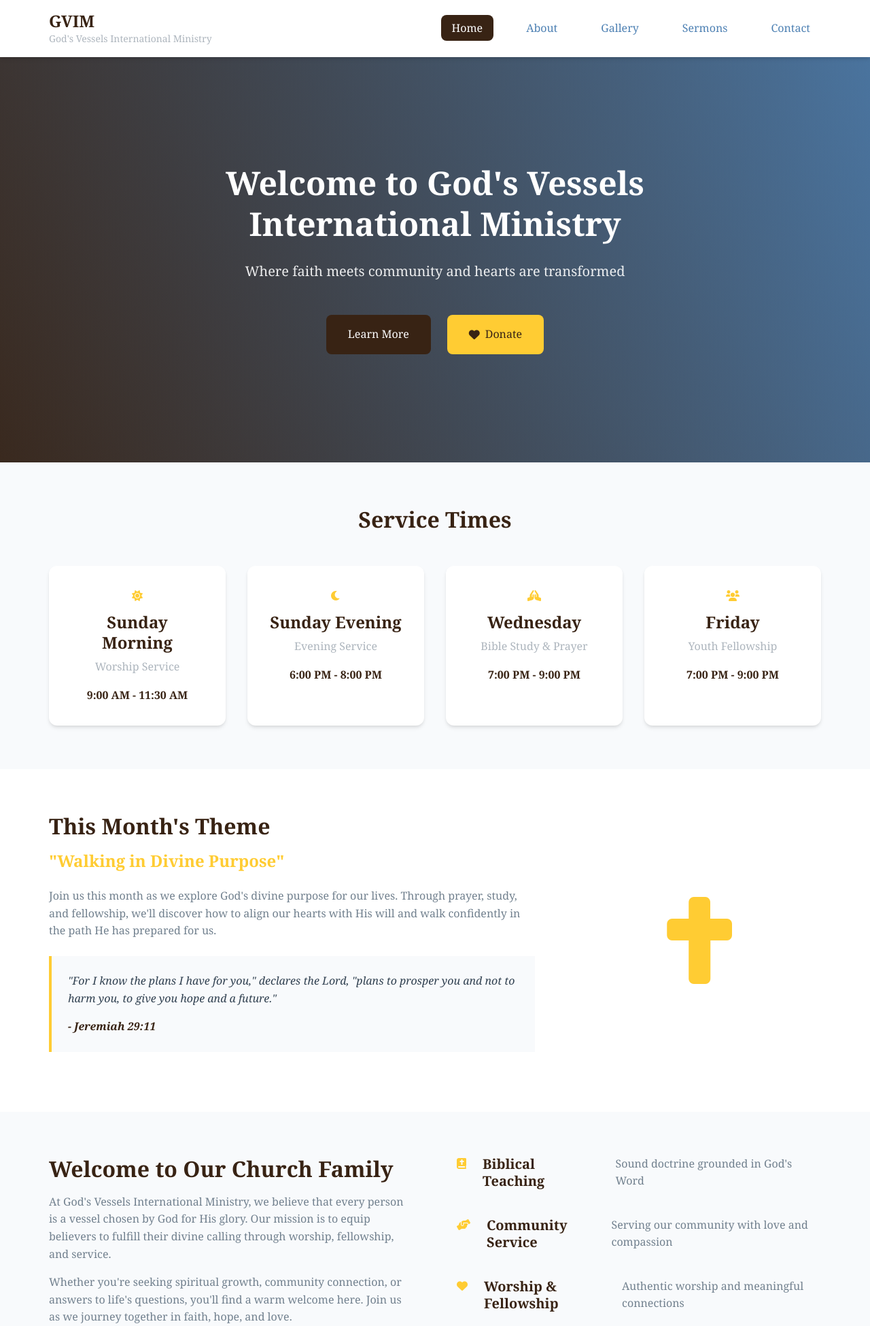
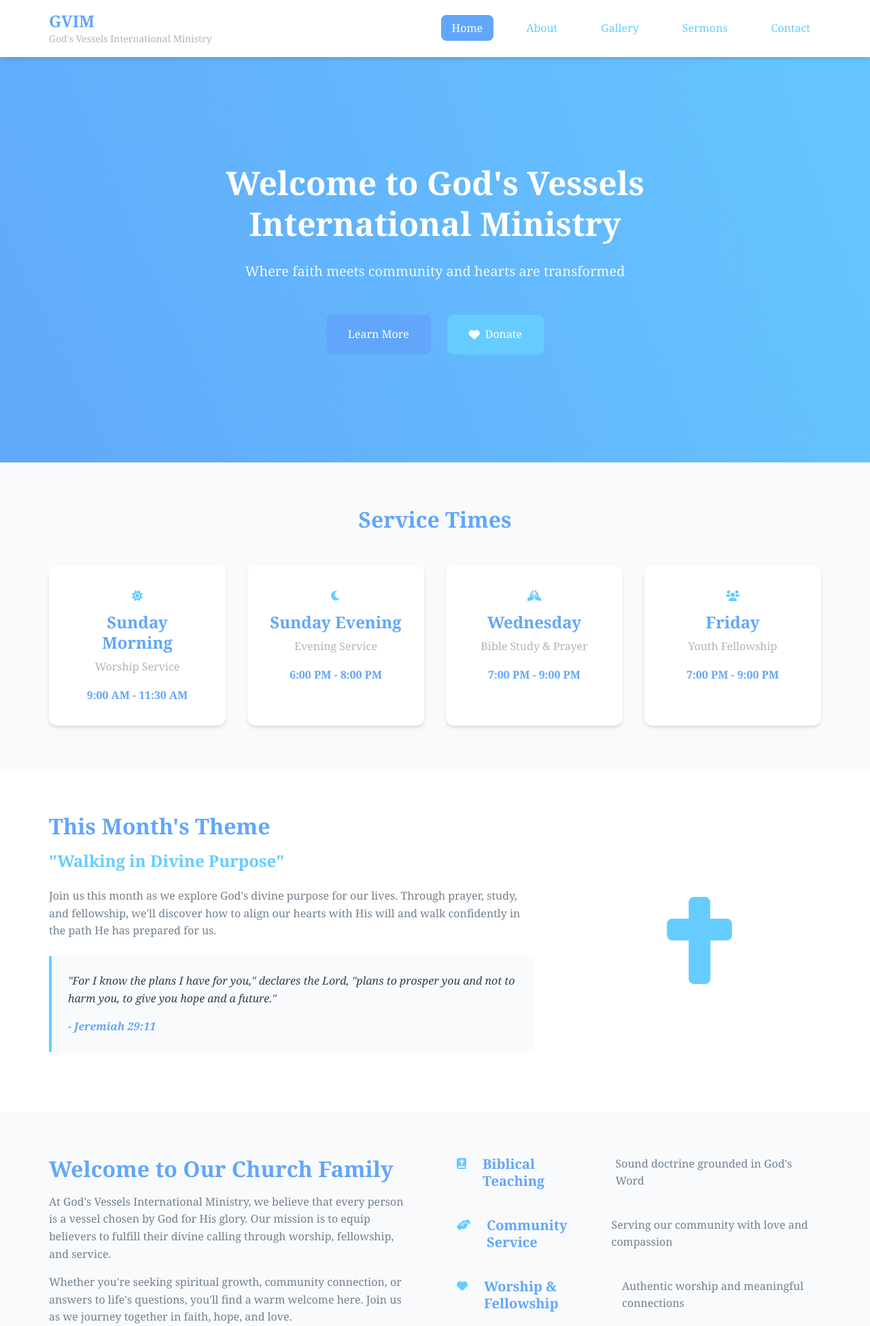
Before and after one commit to tallZacchaeus/gvim, a PHP site: page / in a window 1280 px wide. Shown: the top 1950 px of the page at 68% size. Run offline with PHP 8.4, Linux system fonts and the light colour scheme.

Commit message:
Change the overall look of the website to a blue, sky blue, and white theme
Modify CSS color variables in style.css to implement a new blue color scheme.

Replit-Commit-Author: Agent
Replit-Commit-Session-Id: 700e4966-fda8-438f-a7cc-e0233ece42db
Replit-Commit-Screenshot-Url: https://storage.googleapis.com/screenshot-production-us-central1/32853747-e98f-4b10-805a-ab2010873307/1d07e98a-3429-441a-8b42-d1ecc31a7d22.jpg

```diff
--- a/style.css
+++ b/style.css
@@ -6,11 +6,11 @@
 }
 
 :root {
-    /* Primary Colors - Church theme with blues and golds */
-    --primary-blue: 25 47% 15%; /* #1a365d - Deep blue */
-    --primary-light: 210 40% 50%; /* #4299e1 - Medium blue */
-    --accent-gold: 45 100% 60%; /* #ffd700 - Gold */
-    --accent-light: 45 100% 90%; /* #fffbeb - Light gold */
+    /* Primary Colors - Blue, Sky Blue, and White theme */
+    --primary-blue: 213 94% 68%; /* #3b82f6 - Blue */
+    --primary-light: 200 100% 70%; /* #38bdf8 - Sky blue */
+    --accent-blue: 220 100% 50%; /* #0066ff - Bright blue */
+    --accent-light: 200 100% 95%; /* #f0f9ff - Very light sky blue */
 
     /* Neutral Colors */
     --white: 0 0% 100%; /* #ffffff */
@@ -203,13 +203,13 @@ main {
 }
 
 .btn-secondary {
-    background-color: hsl(var(--accent-gold));
-    color: hsl(var(--primary-blue));
+    background-color: hsl(var(--primary-light));
+    color: hsl(var(--white));
 }
 
 .btn-secondary:hover {
-    background-color: hsl(var(--accent-gold) / 0.9);
-    color: hsl(var(--primary-blue));
+    background-color: hsl(var(--primary-light) / 0.9);
+    color: hsl(var(--white));
     transform: translateY(-2px);
 }
 
@@ -325,7 +325,7 @@ main {
 }
 
 .time-card i {
-    color: hsl(var(--accent-gold));
+    color: hsl(var(--primary-light));
     margin-bottom: var(--spacing-md);
 }
 
@@ -360,14 +360,14 @@ main {
 }
 
 .theme-text h3 {
-    color: hsl(var(--accent-gold));
+    color: hsl(var(--primary-light));
     margin-bottom: var(--spacing-lg);
 }
 
 blockquote {
     background-color: hsl(var(--gray-50));
     padding: var(--spacing-lg);
-    border-left: 4px solid hsl(var(--accent-gold));
+    border-left: 4px solid hsl(var(--primary-light));
     margin: var(--spacing-lg) 0;
     font-style: italic;
 }
@@ -381,7 +381,7 @@ blockquote cite {
 
 .theme-image {
     text-align: center;
-    color: hsl(var(--accent-gold));
+    color: hsl(var(--primary-light));
 }
 
 /* Welcome Section */
@@ -410,7 +410,7 @@ blockquote cite {
 }
 
 .feature i {
-    color: hsl(var(--accent-gold));
+    color: hsl(var(--primary-light));
     margin-top: var(--spacing-xs);
     flex-shrink: 0;
 }
@@ -450,7 +450,7 @@ blockquote cite {
 }
 
 .vm-card i {
-    color: hsl(var(--accent-gold));
+    color: hsl(var(--primary-light));
     margin-bottom: var(--spacing-lg);
 }
 
@@ -496,7 +496,7 @@ blockquote cite {
 }
 
 .pillar-icon i {
-    color: hsl(var(--accent-gold));
+    color: hsl(var(--primary-light));
     font-size: 2rem;
 }
 
@@ -542,7 +542,7 @@ blockquote cite {
 }
 
 .leader-info h4 {
-    color: hsl(var(--accent-gold));
+    color: hsl(var(--primary-light));
     margin-bottom: var(--spacing-md);
     font-size: 1rem;
 }
```
